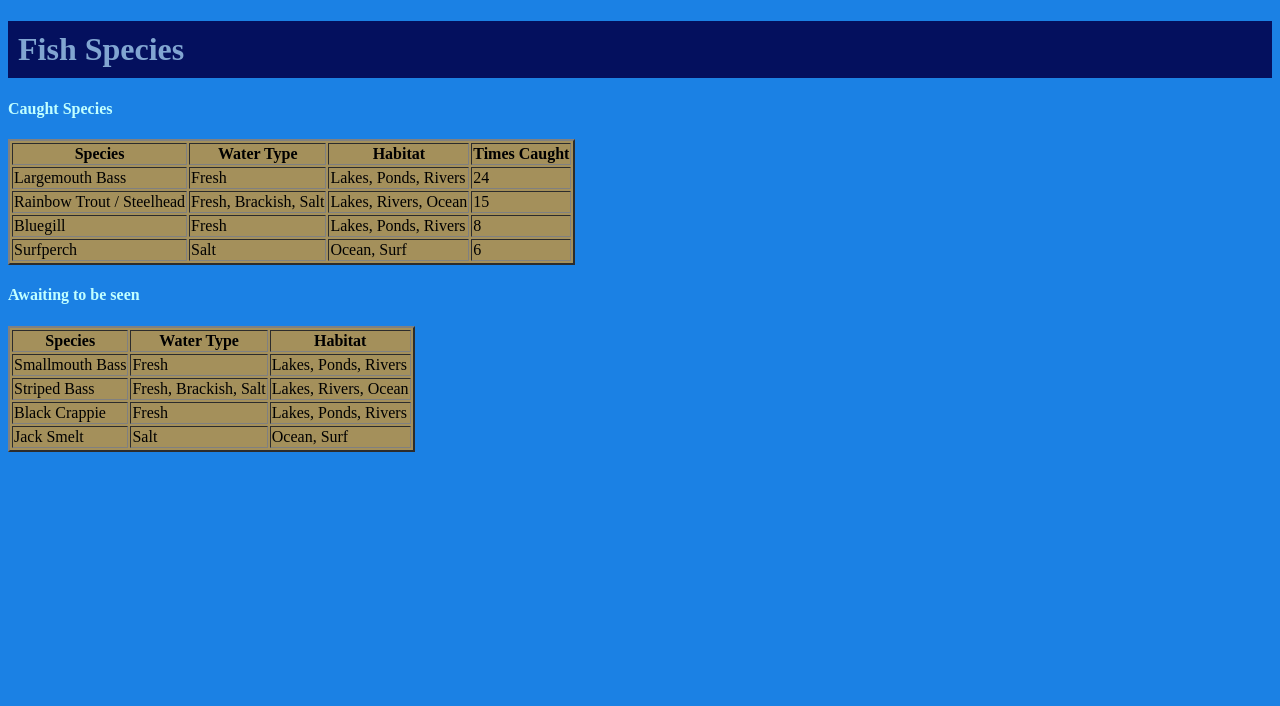
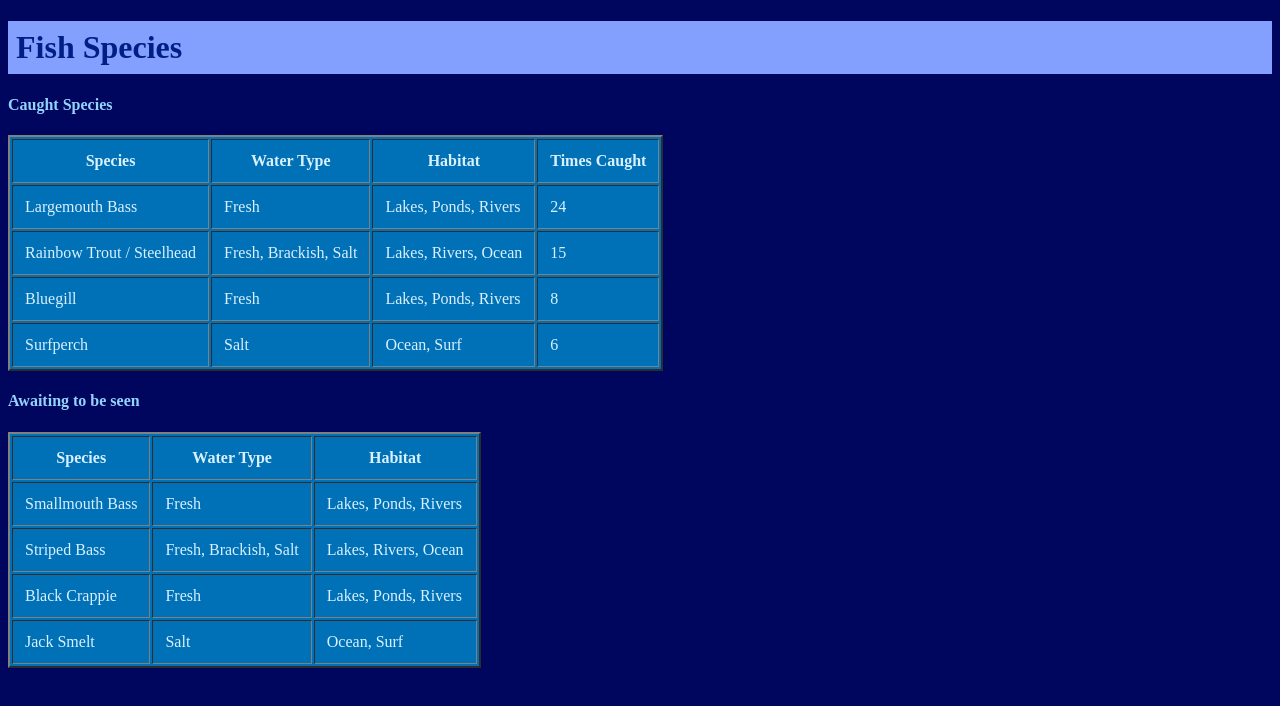
Before and after one commit to xgarcia17/Catch-Collector, a website: page packages/proto/public/pages/fish.html in a window 1280 px wide. Drawn offline with Linux system fonts and the light colour scheme.

Commit message:
create tokens tokens.css; convert page.css to purely use tokens

```diff
--- a/packages/proto/public/pages/fish.html
+++ b/packages/proto/public/pages/fish.html
@@ -2,6 +2,7 @@
 <html lang="en">
 <head>
     <link rel="stylesheet" href="/styles/page.css" />
+    <link rel="stylesheet" href="/styles/tokens.css" />
     <meta charset="UTF-8">
     <meta name="viewport" content="width=device-width, initial-scale=1.0">
     <title>Catch Collector</title>
--- a/packages/proto/public/styles/page.css
+++ b/packages/proto/public/styles/page.css
@@ -1,26 +1,35 @@
 /* Background of pages */
 body {
-    background-color: #1b81e4;
+    background-color: var(--color-background);
 }
 
-/* All Text */
-h2, h3, h4, h5, p{
-    color: #c1ffff;
+/* Small Header Text */
+h2, h3, h4, h5 {
+    color: var(--color-small-header);
+}
+
+p {
+    color: var(--color-basic-text);
 }
 
 /* Header Text */
 h1 {
-    color: #81a5d1;
-    background-color: #04105e;
-    padding: 10px;
+    color: var(--color-large-header);
+    background-color: var(--color-large-header-background);
+    padding: var(--padding-small);
 }
 
 /* Link Text Color */
 a {
-    color: lightgreen;
+    color: var(--color-link-text);
 }
 
 /* Tables */
 table {
-    background-color: #a4905b;
+    background-color: var(--color-table);
+
+    th, td {
+        color: var(--color-basic-text);
+        padding: var(--padding-medium);
+    }
 }
--- /dev/null
+++ b/packages/proto/public/styles/tokens.css
@@ -0,0 +1,14 @@
+:root {
+    --color-background: #00065d;
+    --color-large-header-background: #83a0ff;
+
+    --color-large-header: #001f86;
+    --color-small-header: #92d4ff;
+    --color-basic-text: #d9f0ff;
+    --color-link-text: #589fff;
+
+    --color-table: #0071b6;
+
+    --padding-small: 0.25em;
+    --padding-medium: 0.75em;
+}
```
Also changed, not shown: packages/proto/public/index.html (+1 -0 lines), packages/proto/public/pages/catches.html (+1 -0 lines), packages/proto/public/pages/gear.html (+1 -0 lines), packages/proto/public/pages/trips.html (+1 -0 lines), packages/proto/public/pages/waters.html (+1 -0 lines).
